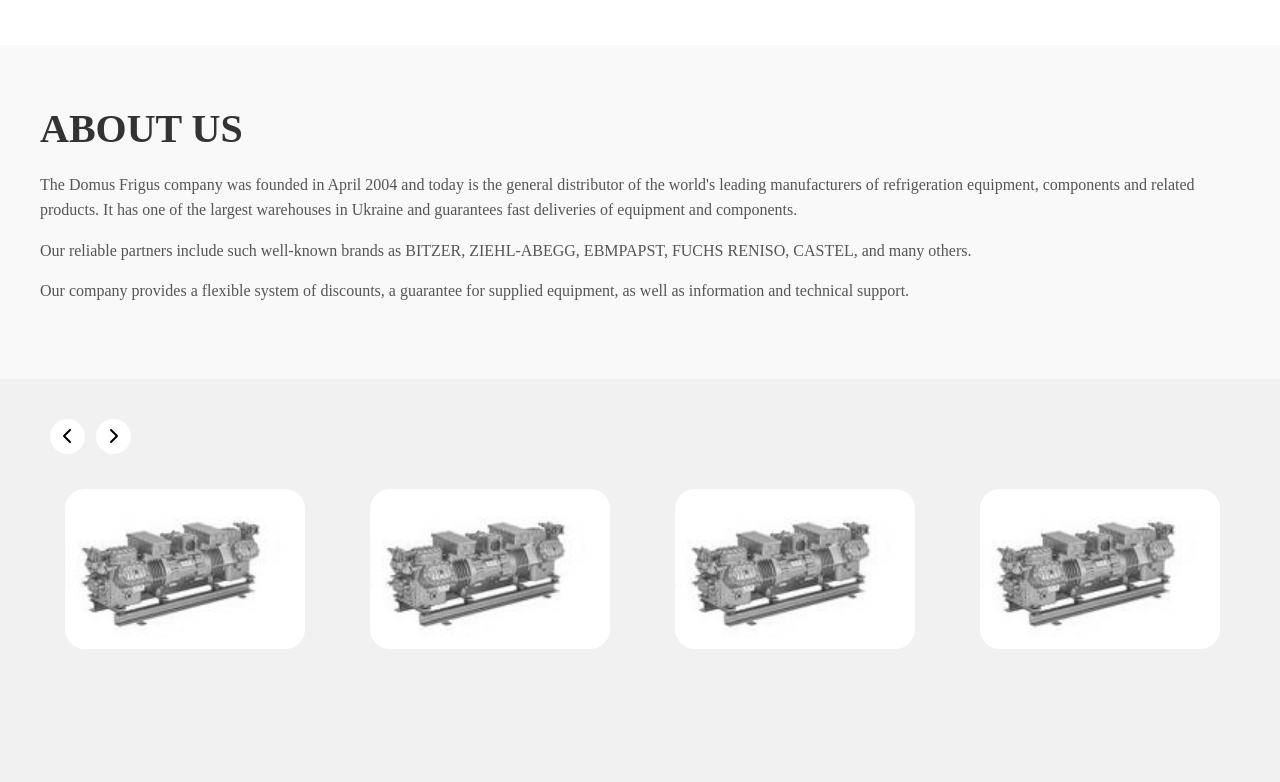
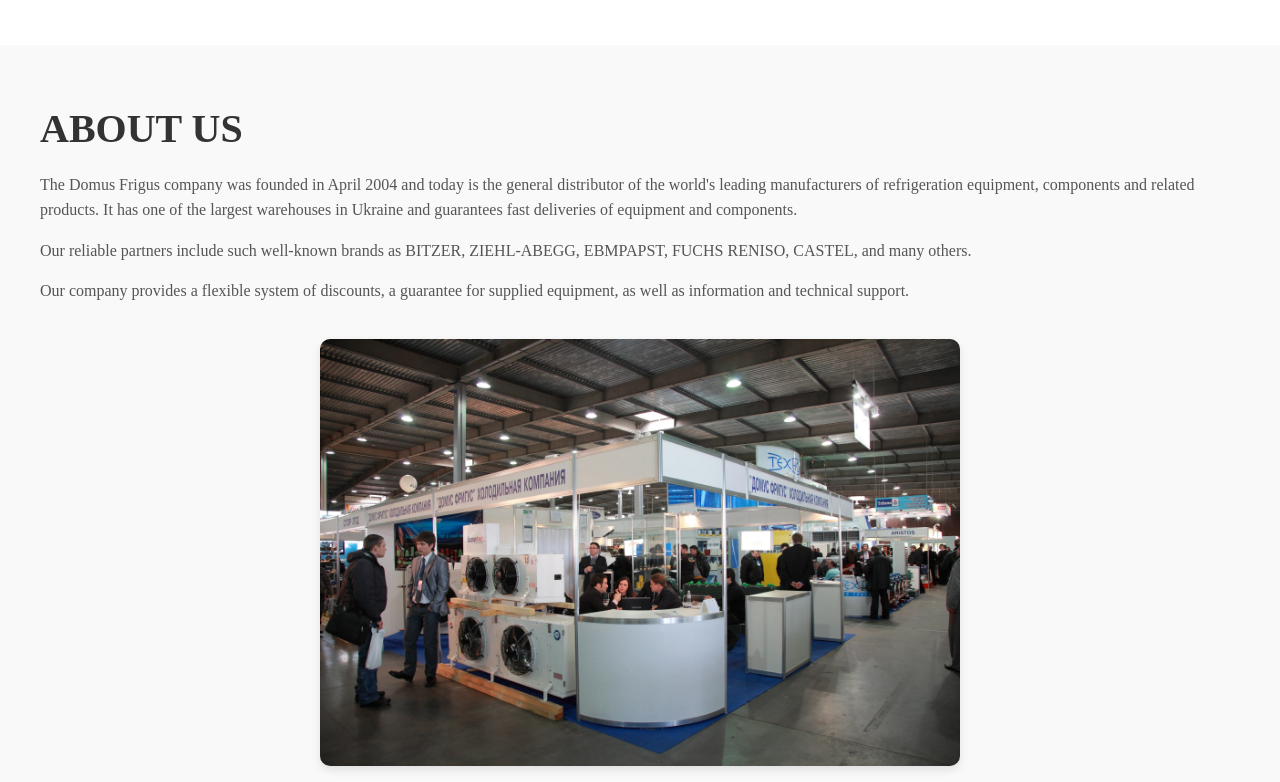
Before and after one commit to Chornei-Olha/DomusF, a React (Create React App) app: page / in a window 1280 px wide. Shown: the part 458-1240 px from the top of the page. Built offline with nearby package versions, Linux system fonts and the light colour scheme.

Commit message:
added foto

```diff
--- a/src/components/AboutUs/AboutUs.jsx
+++ b/src/components/AboutUs/AboutUs.jsx
@@ -1,6 +1,7 @@
 import React from 'react';
 import styles from './AboutUs.module.css';
-import { useTranslation } from 'react-i18next'; // Хук для перевода
+import { useTranslation } from 'react-i18next';
+const event = require('../../assets/images/class.webp');
 
 const AboutUs = () => {
   const { t } = useTranslation('translation');
@@ -14,13 +15,9 @@
           <p className={styles.text}>{t('aboutUs.p2')}</p>
           <p className={styles.text}>{t('aboutUs.p3')}</p>
         </div>
-        {/* <div className={styles.imageContainer}>
-          <img
-            src="https://via.placeholder.com/400"
-            alt="О нас"
-            className={styles.image}
-          />
-        </div> */}
+        <div className={styles.imageContainer}>
+          <img src={event} alt="О нас" className={styles.image} />
+        </div>
       </div>
     </section>
   );
--- a/src/components/AboutUs/AboutUs.module.css
+++ b/src/components/AboutUs/AboutUs.module.css
@@ -10,7 +10,7 @@
   margin: 0 auto;
   display: flex;
   align-items: center;
-  justify-content: space-between;
+  flex-direction: column;
   flex-wrap: wrap; /* Для адаптации на маленьких экранах */
   gap: 20px;
 }
@@ -38,15 +38,14 @@
 
 /* Контейнер для изображения */
 .imageContainer {
-  flex: 1 1 40%; /* Занимает 40% ширины контейнера */
-  display: flex;
   justify-content: center;
   align-items: center;
+  width: 50vw;
 }
 
 /* Изображение */
 .image {
-  max-width: 100%;
+  width: 100%;
   height: auto;
   border-radius: 10px; /* Слегка скругленные углы */
   box-shadow: 0 4px 10px rgba(0, 0, 0, 0.1); /* Тень для изображения */
--- a/src/pages/HomePage/HomePage.jsx
+++ b/src/pages/HomePage/HomePage.jsx
@@ -2,7 +2,7 @@
 import Header from '../../components/Header/Header';
 import Hero1 from '../../components/Hero1/Hero1';
 import AboutUs from '../../components/AboutUs/AboutUs';
-import Materials from '../../components/Materials/Materials';
+// import Materials from '../../components/Materials/Materials';
 import Footer from '../../components/Footer/Footer';
 
 const Page1 = () => {
@@ -11,7 +11,7 @@
       <Header />
       <Hero1 />
       <AboutUs />
-      <Materials />
+      {/* <Materials /> */}
       <Footer />
     </div>
   );
--- a/src/pages/Page1/Page1.jsx
+++ b/src/pages/Page1/Page1.jsx
@@ -2,7 +2,7 @@
 import Header from '../../components/Header/Header';
 import Hero1 from '../../components/Hero1/Hero1';
 import AboutUs from '../../components/AboutUs/AboutUs';
-import Materials from '../../components/Materials/Materials';
+// import Materials from '../../components/Materials/Materials';
 import Footer from '../../components/Footer/Footer';
 
 const Page1 = () => {
@@ -11,7 +11,7 @@
       <Header />
       <Hero1 />
       <AboutUs />
-      <Materials />
+      {/* <Materials /> */}
       <Footer />
     </div>
   );
```
Also changed, not shown: src/assets/images/class.webp (added).
